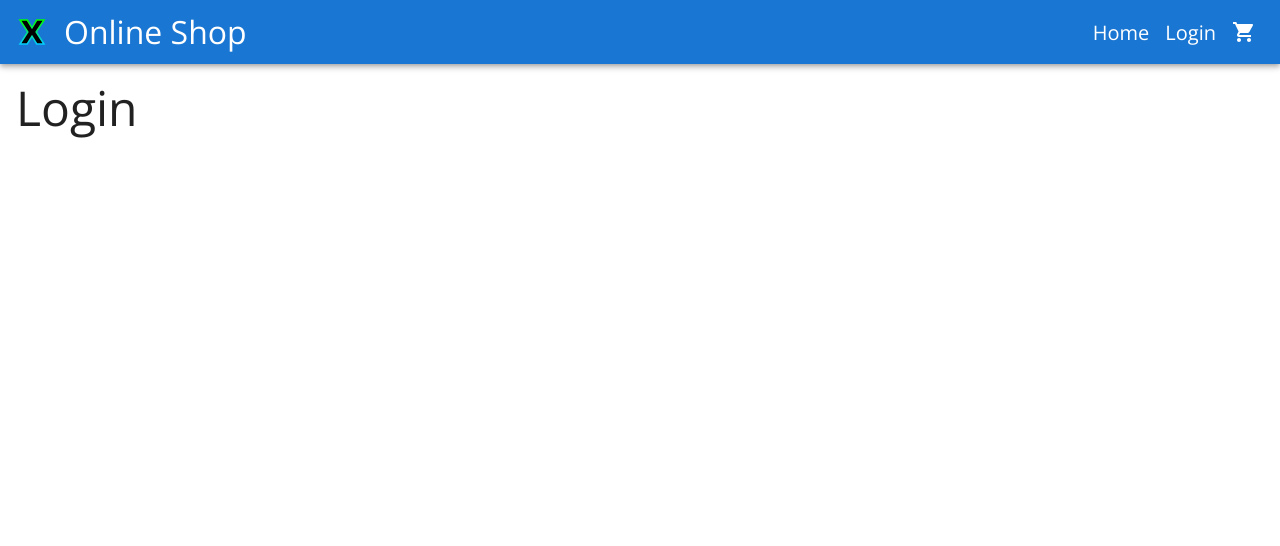
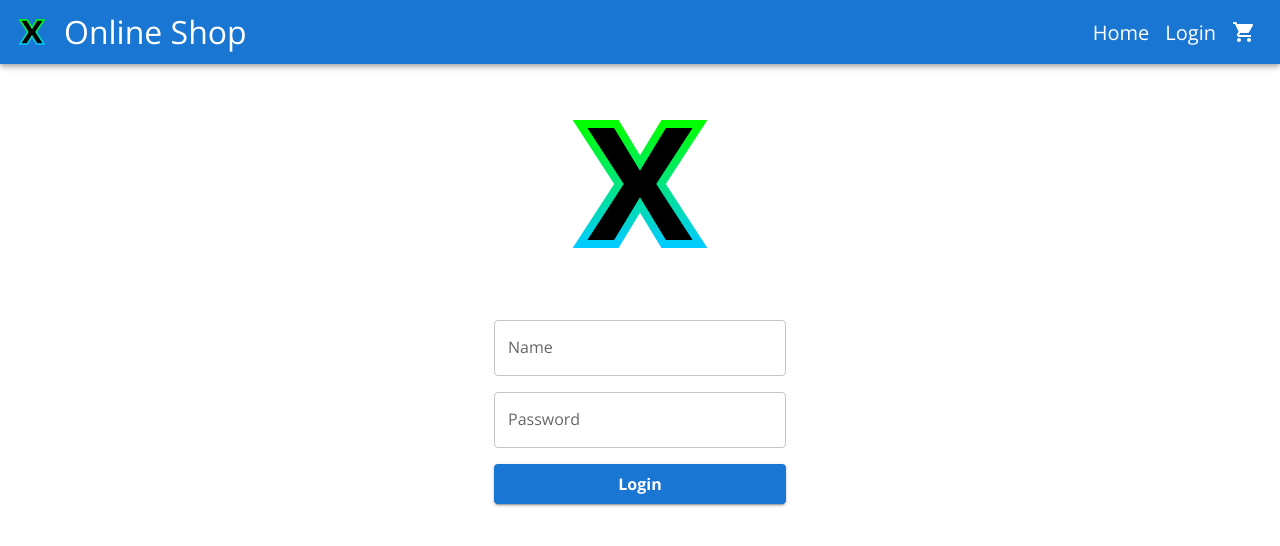
Before and after one commit to AvaruusAnkka/online-shop, a React (Create React App) app: page /login in a window 1280 px wide. Shown: the top 546 px of the page. Built offline with nearby package versions, Linux system fonts and the light colour scheme.

Commit message:
Add login page UI

```diff
--- a/src/components/Header.tsx
+++ b/src/components/Header.tsx
@@ -1,4 +1,5 @@
 import { NavLink } from 'react-router-dom'
+import { observer } from 'mobx-react-lite'
 import {
 	AppBar,
 	Toolbar,
@@ -11,10 +12,9 @@ import {
 } from '@mui/material'
 import MenuIcon from '@mui/icons-material/Menu'
 import ShoppingCartIcon from '@mui/icons-material/ShoppingCart'
+import { ReactComponent as Logo } from 'icons/Logo.svg'
+import { useStoreContext } from 'contexts/StoreContext'
 import MenuIconButton from './MenuIconButton'
-import { useStoreContext } from 'contexts/StoreContext'
-import { observer } from 'mobx-react-lite'
-import { ReactComponent as Logo } from 'icons/Logo.svg'
 
 const Header = () => {
 	const { appStore } = useStoreContext()
--- a/src/routes/Login.tsx
+++ b/src/routes/Login.tsx
@@ -1,10 +1,36 @@
-import { Box, Typography } from '@mui/material'
+import { useState } from 'react'
+import { Button, Container, TextField } from '@mui/material'
+import { ReactComponent as Logo } from 'icons/Logo.svg'
 
 const Login = () => {
+	const [name, setName] = useState('')
+	const [password, setPassword] = useState('')
+
 	return (
-		<Box sx={{ p: 2 }}>
-			<Typography variant='h1'>Login</Typography>
-		</Box>
+		<Container
+			sx={{
+				width: 340,
+				display: 'flex',
+				flexDirection: 'column',
+				gap: 2,
+			}}
+		>
+			<Logo height={240} width={240} style={{ marginInline: 'auto' }} />
+			<TextField
+				label='Name'
+				value={name}
+				onChange={(e) => setName(e.target.value)}
+				autoComplete='off'
+			/>
+			<TextField
+				label='Password'
+				value={password}
+				onChange={(e) => setPassword(e.target.value)}
+				autoComplete='off'
+				type='password'
+			/>
+			<Button>Login</Button>
+		</Container>
 	)
 }
 
```
